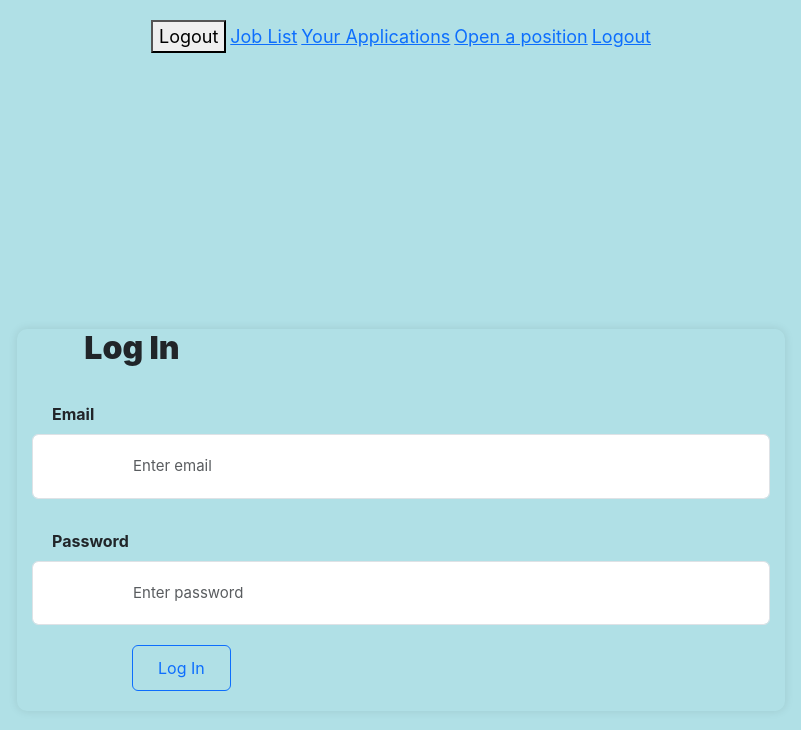
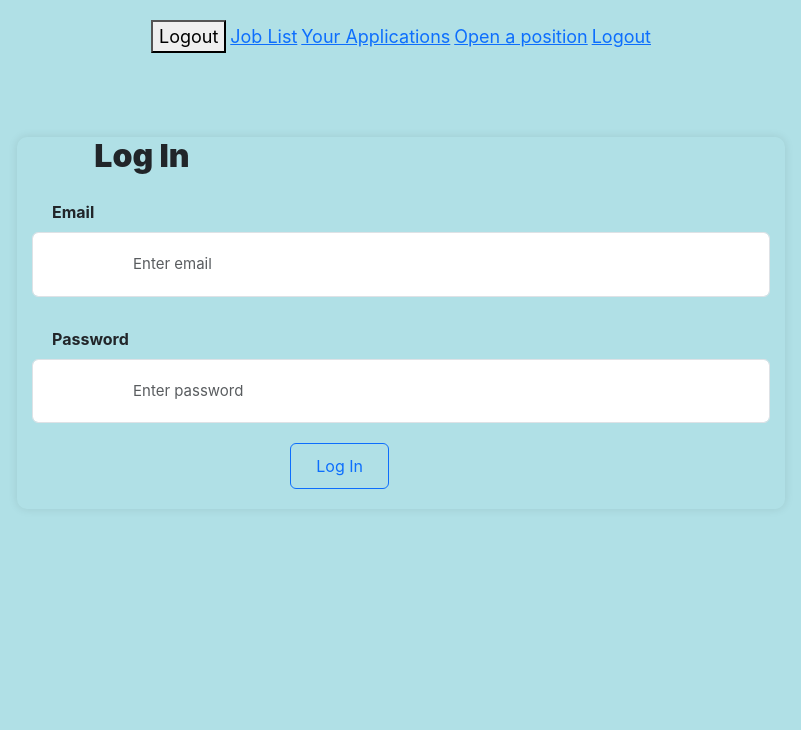
Before and after one commit to Kandedriva/final_project, a React (Create React App) app: page /login in a window 1280 px wide. Shown: the top 730 px of the page, without its empty margins (239-1040 px from the left). Built offline with nearby package versions, Linux system fonts and the light colour scheme.

Commit message:
Add code in index.css to style the form and buttons

```diff
--- a/src/index.css
+++ b/src/index.css
@@ -27,9 +27,9 @@ label{
     monospace;
 } */
 .homePage{
-  /* background-color: powderblue; */
+  background-color: powderblue;
   text-align: center;
-  padding: 200px;
+  padding: 90px;
   margin: 0;
   font-size: 25px;
   border: 0ch;
@@ -37,7 +37,7 @@ label{
 }
 .sign{
   border-radius: 20px;
-  margin: 10px 2px 10px 2px;
+  margin: 40px 2px 40px 2px;
   padding: 10px 50px 10px 50px;
   /* border-radius: 2px solid; */
 
@@ -197,18 +197,18 @@ label{
       box-sizing: border-box;
       padding: 0 15px 10px 15px;
       max-width: 60%;
-      margin: 20% auto;
+      margin: 5% auto;
       border-radius: 10px;
       box-shadow: 0 0 10px rgba(0, 0, 0, 0.1);
 
     }
     .SignIn{
-  margin: 10px 100px 10px 100px;
+  margin: 10px 35% 10px 35%;
   padding: 10px 25px 10px 25px;
 
     }
     .logH2{
-      margin: 30px 50% 2% 0;
+      margin: 10px 10px 5px 10px;
       max-width: 200px;
       text-align: center;
 
```
